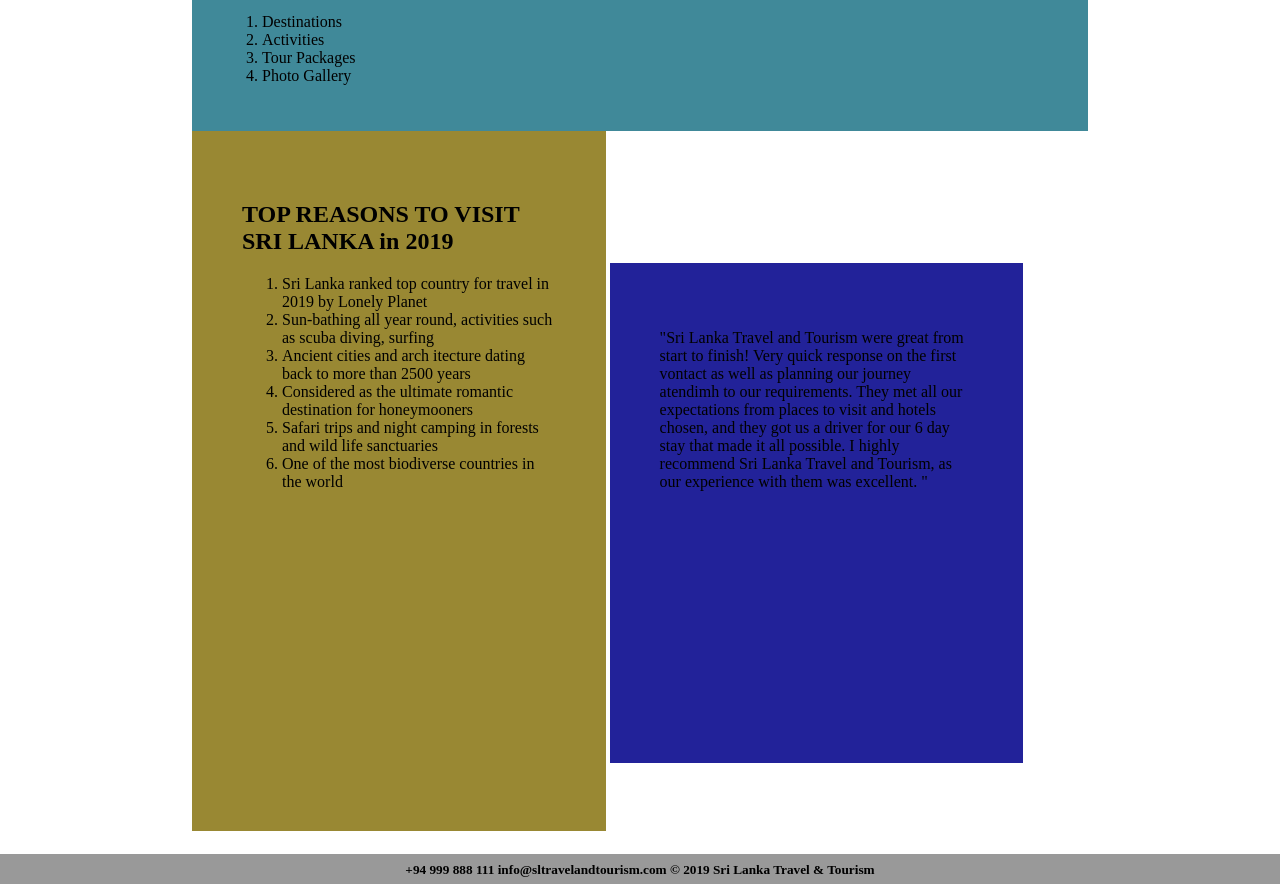
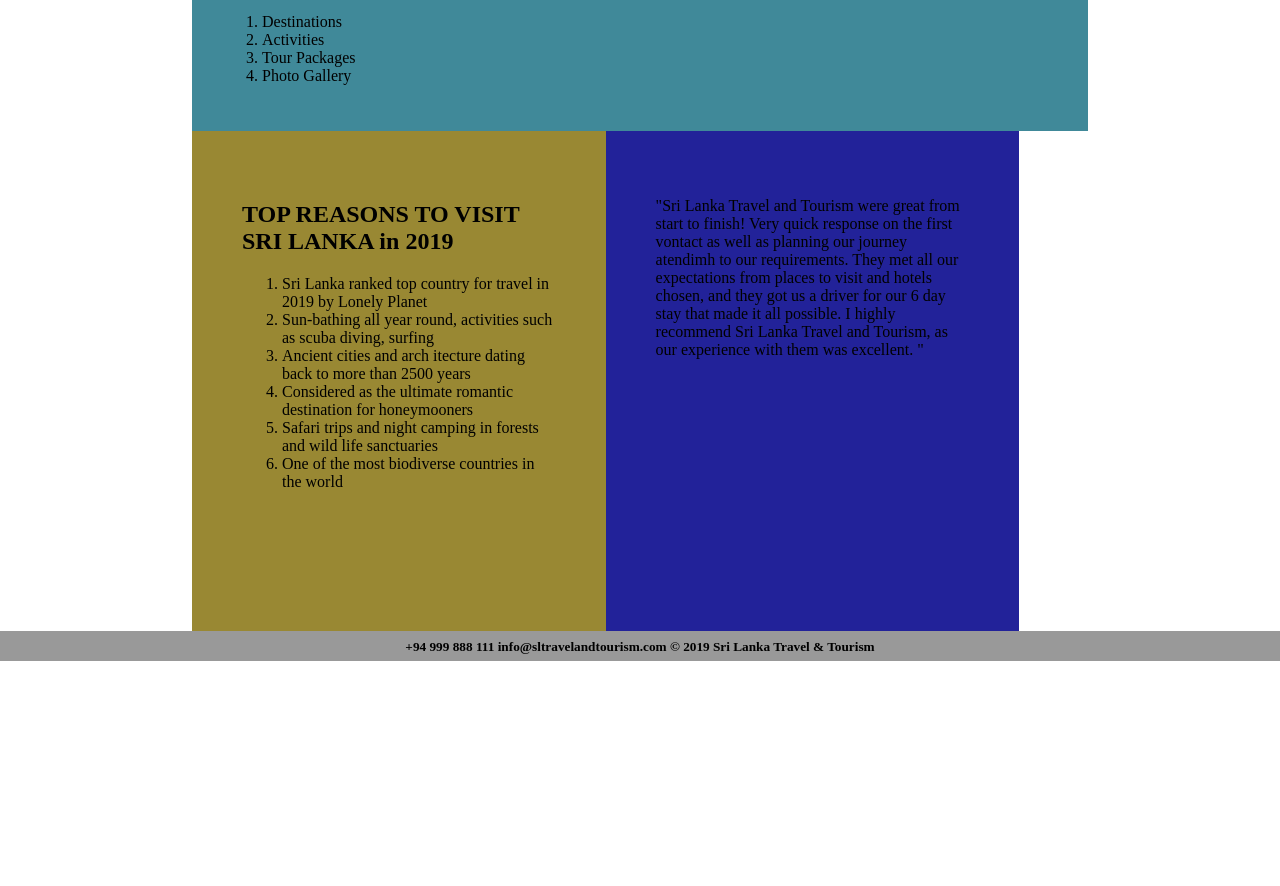
Before and after one commit to pankajan05/Srilanka-Tourism, a plain HTML site: page index.html in a window 1280 px wide. Shown: the part 800-1686 px from the top of the page. After the commit the page ends 1463 px from the top, so only its background shows below. Drawn offline with Linux system fonts and the light colour scheme.

Commit message:
correct the div align prob

```diff
--- a/css/home.css
+++ b/css/home.css
@@ -47,13 +47,18 @@
   padding: 50px;
   width:35%;
   display: inline-block;
-  height: 600px;
+  height: 400px;
+  float:left;
 }
 
 .col2{
   background: #229;
   padding: 50px;
   width:35%;
-  display: inline-block;
   height: 400px;
+  float: left;
 }
+
+.footer{
+  margin-top: 500px;
+}
```
Also changed, not shown: index.html (+1 -1 lines).
